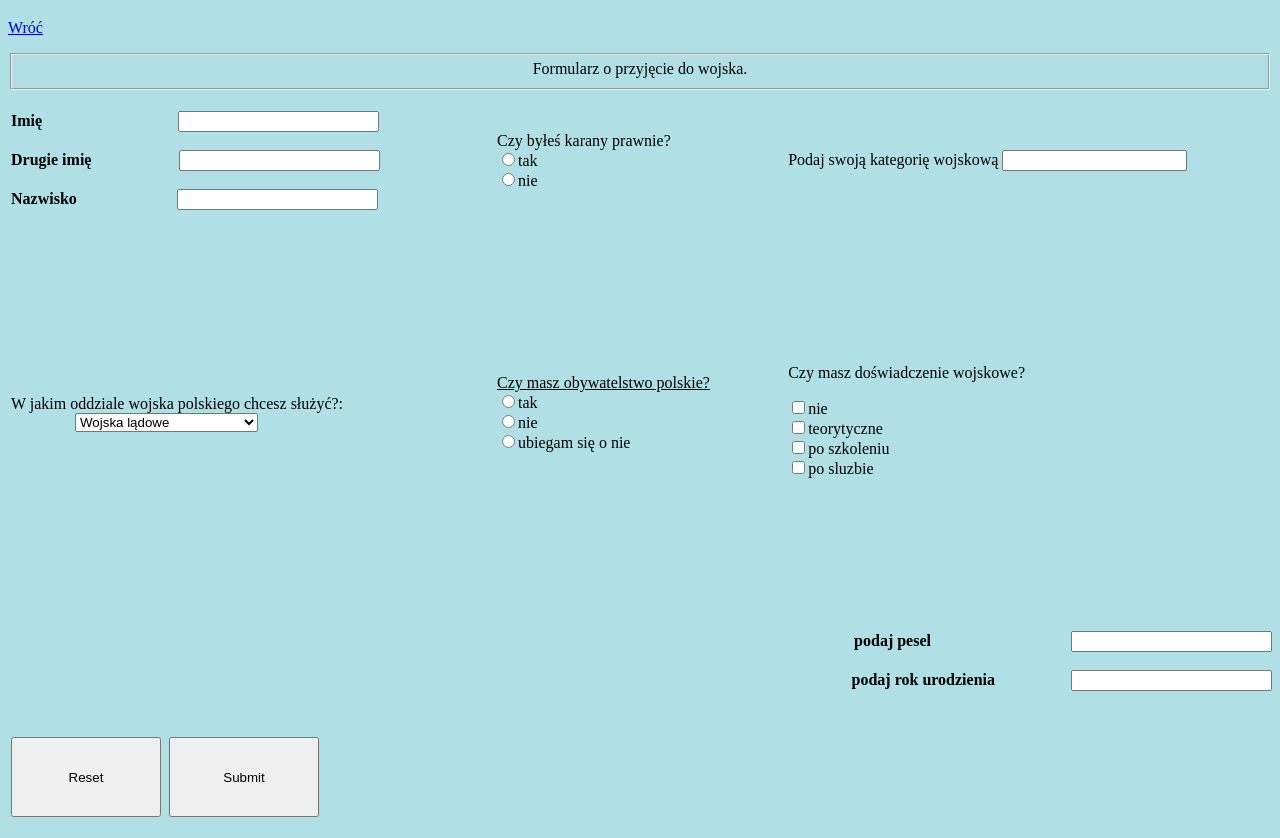
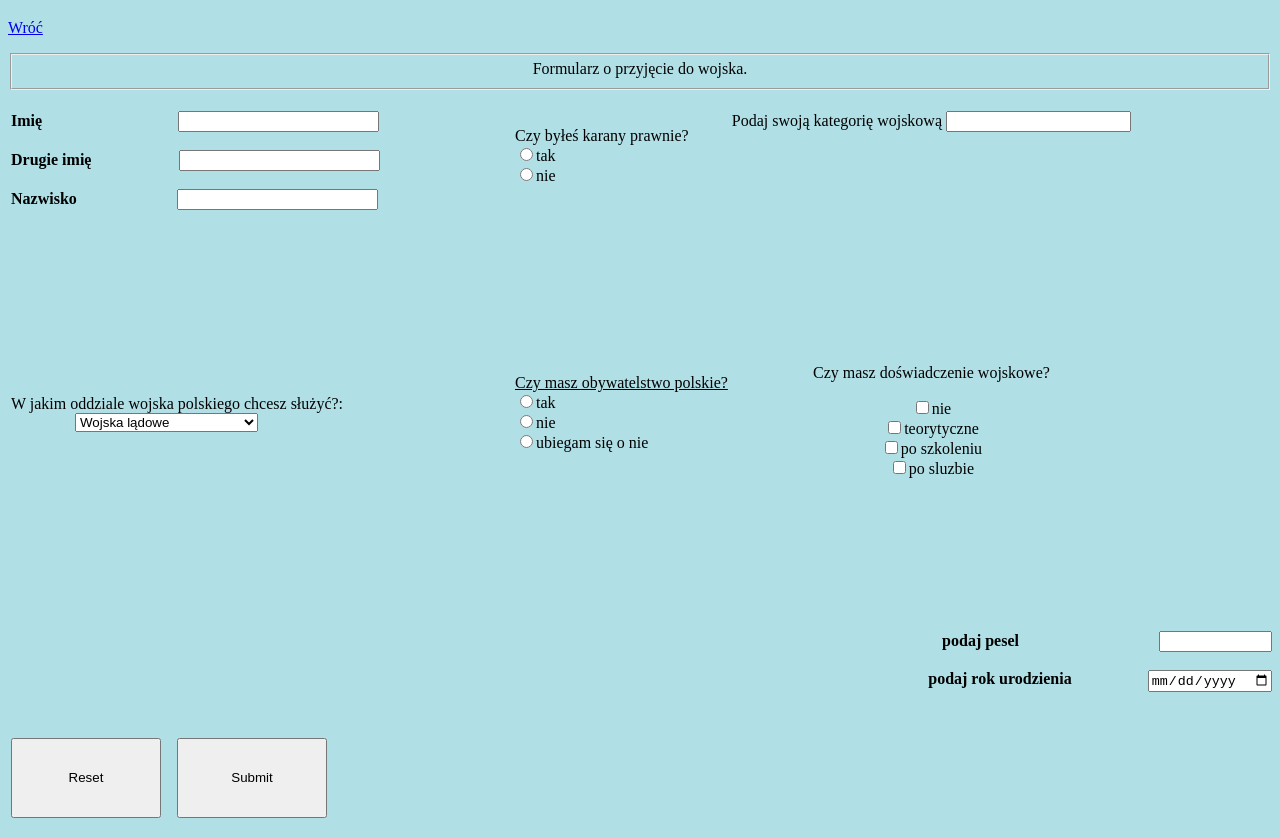
Before and after one commit to Oskarkozi/zadod1do11, a plain HTML site: page formularz_kozinski.html in a window 1280 px wide. Shown: the part 61-899 px from the top of the page. Drawn offline with Linux system fonts and the light colour scheme.

Commit message:
Update formularz_kozinski.html

```diff
--- a/formularz_kozinski.html
+++ b/formularz_kozinski.html
@@ -29,12 +29,12 @@
 <br><br>
 <b>Nazwisko </b> &nbsp &nbsp &nbsp &nbsp &nbsp &nbsp &nbsp &nbsp &nbsp &nbsp &nbsp &nbsp <input name="nazwisko" size="22">
 </TD>
-<TD width="300" ><p>Czy byłeś karany prawnie?</u> <br>
+<TD style=" vertical-align: top;" ><p>Czy byłeś karany prawnie?</u> <br>
 				<input type="radio" name="kara" value="tak">tak<br>
 				<input type="radio" name="kara" value="nie">nie
 
 </p></TD>
-	<TD width="500">Podaj swoją kategorię wojskową <input name="kategoria">
+	<TD style=" vertical-align: top;" >Podaj swoją kategorię wojskową <input name="kategoria">
 
 	</TD>
 </TR>
@@ -54,7 +54,7 @@
 				<input type="radio" name="obywatelstwo" value="tak">tak<br>
 				<input type="radio" name="obywatelstwo" value="nie">nie<br>
 				<input type="radio" name="obywatelstwo" value="tak">ubiegam się o nie</TD>
-<TD> <p>Czy masz doświadczenie wojskowe?</p>
+<TD style="text-align: center; vertical-align: middle;" > <p>Czy masz doświadczenie wojskowe?</p>
 <input type="checkbox" name="doswiadczenie" value="nie">nie<br>
 <input type="checkbox" name="doswiadczenie" value="teorytyczne">teorytyczne<br>
 <input type="checkbox" name="doswiadczenie" value="po szkoleniu">po szkoleniu<br>
@@ -63,10 +63,10 @@
 </TABLE>
 
 <p align="right"> <b>podaj pesel</b> &nbsp &nbsp &nbsp &nbsp &nbsp &nbsp &nbsp &nbsp &nbsp &nbsp &nbsp
-&nbsp &nbsp &nbsp &nbsp &nbsp &nbsp <input name="pesel" max="11" size="22">
+&nbsp &nbsp &nbsp &nbsp &nbsp &nbsp <input name="pesel" maxlength="11" size="11">
 <br><br>
 <b> podaj rok urodzienia</b> &nbsp &nbsp &nbsp &nbsp &nbsp
-&nbsp &nbsp &nbsp &nbsp <input type="date "name="urodziny" size="22">
+&nbsp &nbsp &nbsp &nbsp <input type="date" name="urodziny" size="22">
 <br><br>
 <p>
 
@@ -77,7 +77,9 @@
 
 <TD><nobr><input type="reset" value="Reset" style="height:80px; width:150px"> </TD>
 <td></td>
-<TD > <input type="submit" value"=Wyślij formularz" style="height:80px; width:150px" > </TD>
+<TD></TD>
+<TD></TD>
+<TD style=”text-align:right” > <input type="submit" value"=Wyślij formularz" style="height:80px; width:150px" > </TD>
 </TR>
 </TABLE>
 
```
